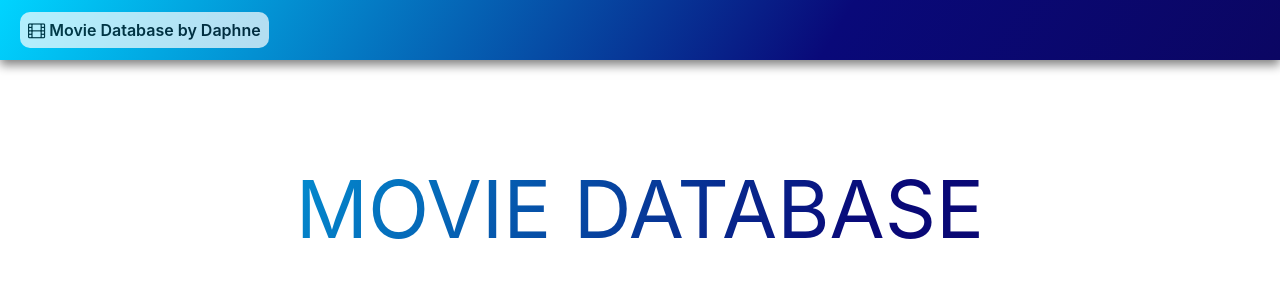
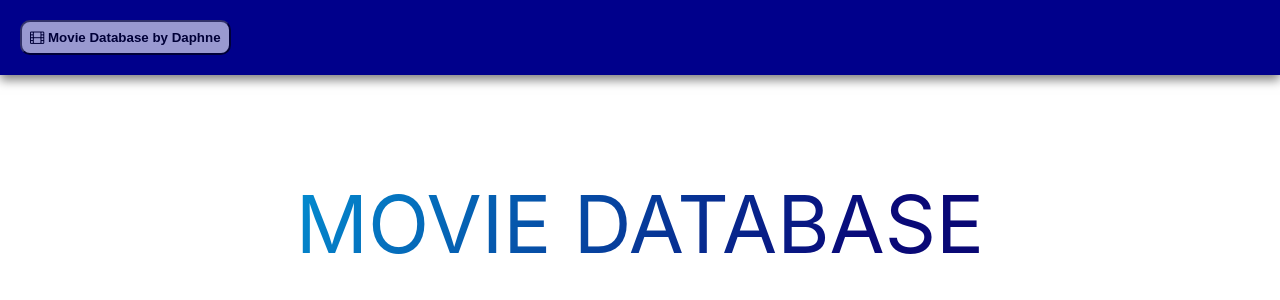
Before and after one commit to DaphneWes/movie-library, a React (Create React App) app: page / in a window 1280 px wide. Shown: the top 300 px of the page. Built offline with nearby package versions, Linux system fonts and the light colour scheme.

Commit message:
changed navbar and title

```diff
--- a/src/App.css
+++ b/src/App.css
@@ -1,4 +1,3 @@
 .bottom-container{
-  /* max-width: 1080px; */
   margin: 20px 0px;
 }
--- a/src/App.js
+++ b/src/App.js
@@ -11,6 +11,7 @@ function App() {
 
   const [detailsMovie, setDetailsMovie] = useState(null);
   const [reviewsMovie, setReviewsMovie] = useState(null);
+  const [sizeTitle, setSizeTitle] = useState("big");
 
   const handleOnSearchChange = (searchData) => {
     console.log(searchData);
@@ -26,6 +27,7 @@ function App() {
 
         setDetailsMovie({ movie: searchData.label, ...detailsResponse });
         setReviewsMovie({ movie: searchData.label, ...reviewsResponse });
+        setSizeTitle("small");
       })
       .catch((err) => console.log(err));
   }
@@ -35,7 +37,7 @@ function App() {
     <div className='container'>
       <Topbar />
       <div className='bottom-container'>
-        {!detailsMovie && <Title />}
+        <Title sizeTitle={sizeTitle} />
         <Search onSearchChange={handleOnSearchChange} />
         {detailsMovie && <DetailsMovie data={detailsMovie} />}
         {reviewsMovie && <ReviewsMovie data={reviewsMovie} />}
--- a/src/components/Title/Title.css
+++ b/src/components/Title/Title.css
@@ -7,3 +7,8 @@
     background-clip: text;
     -webkit-background-clip: text;
 }
+
+.small {
+    font-size: 30px;
+    padding: 10px 0 20px 0;
+}
--- a/src/components/Title/Title.js
+++ b/src/components/Title/Title.js
@@ -1,8 +1,8 @@
 import "./Title.css"
 
-function Title () {
+function Title (props) {
     return (
-        <div className="title-container">
+        <div className={`title-container ${props.sizeTitle}`}>
             MOVIE DATABASE
         </div>
     )
--- a/src/components/top-bar/top-bar.css
+++ b/src/components/top-bar/top-bar.css
@@ -2,7 +2,8 @@
     padding-top: 20px;
     padding-bottom: 20px;
     margin-bottom: 50px;
-    background: linear-gradient(301deg, rgba(11,6,99,1) 0%, rgba(9,9,121,1) 35%, rgba(0,212,255,1) 100%);
+    /* background: linear-gradient(301deg, rgba(11,6,99,1) 0%, rgba(9,9,121,1) 35%, rgba(0,212,255,1) 100%);  */
+    background-color: darkblue;
     box-shadow: 0px 5px 10px 0px rgba(0,0,0,0.5);
 }
 
@@ -11,8 +12,9 @@
     padding-left: 20px;
     background-color: white;
     padding: 8px;
-    opacity: 0.7;
+    opacity: 0.6;
     margin-left: 20px;
     border-radius: 10px;
     display: inline;
+    cursor: pointer;
 }
--- a/src/components/top-bar/top-bar.js
+++ b/src/components/top-bar/top-bar.js
@@ -1,9 +1,13 @@
 import "./top-bar.css"
 
 const Topbar = () => {
+    const reloadPage = () => {
+        window.location.reload();
+    }
+
     return (
         <div className="container-top-bar">
-            <div className="title"><i class="fa fa-film"></i>  Movie Database by Daphne</div>
+            <button onClick={reloadPage} className="title"><i class="fa fa-film"></i>  Movie Database by Daphne</button>
         </div>
     )
 }
```
